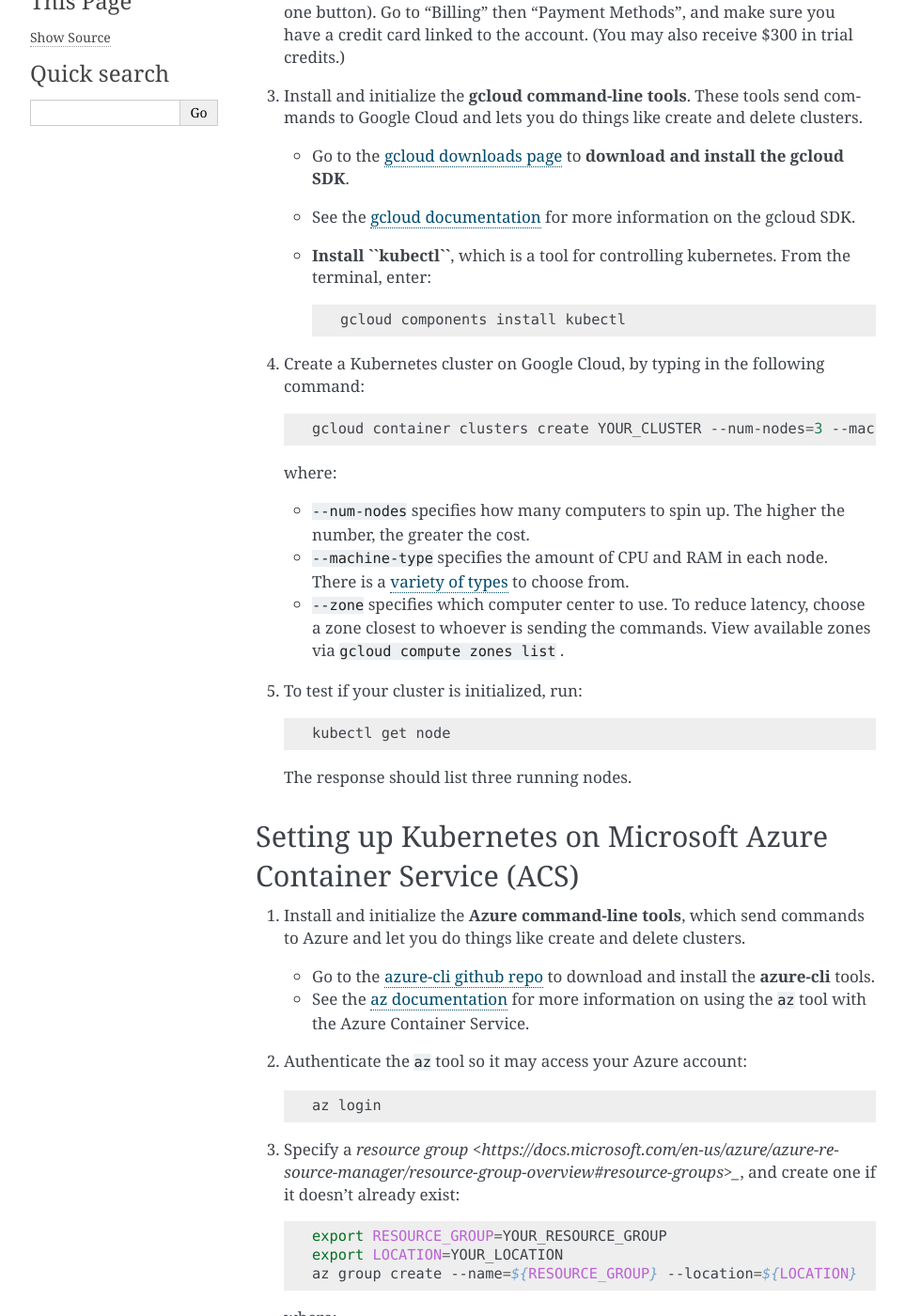
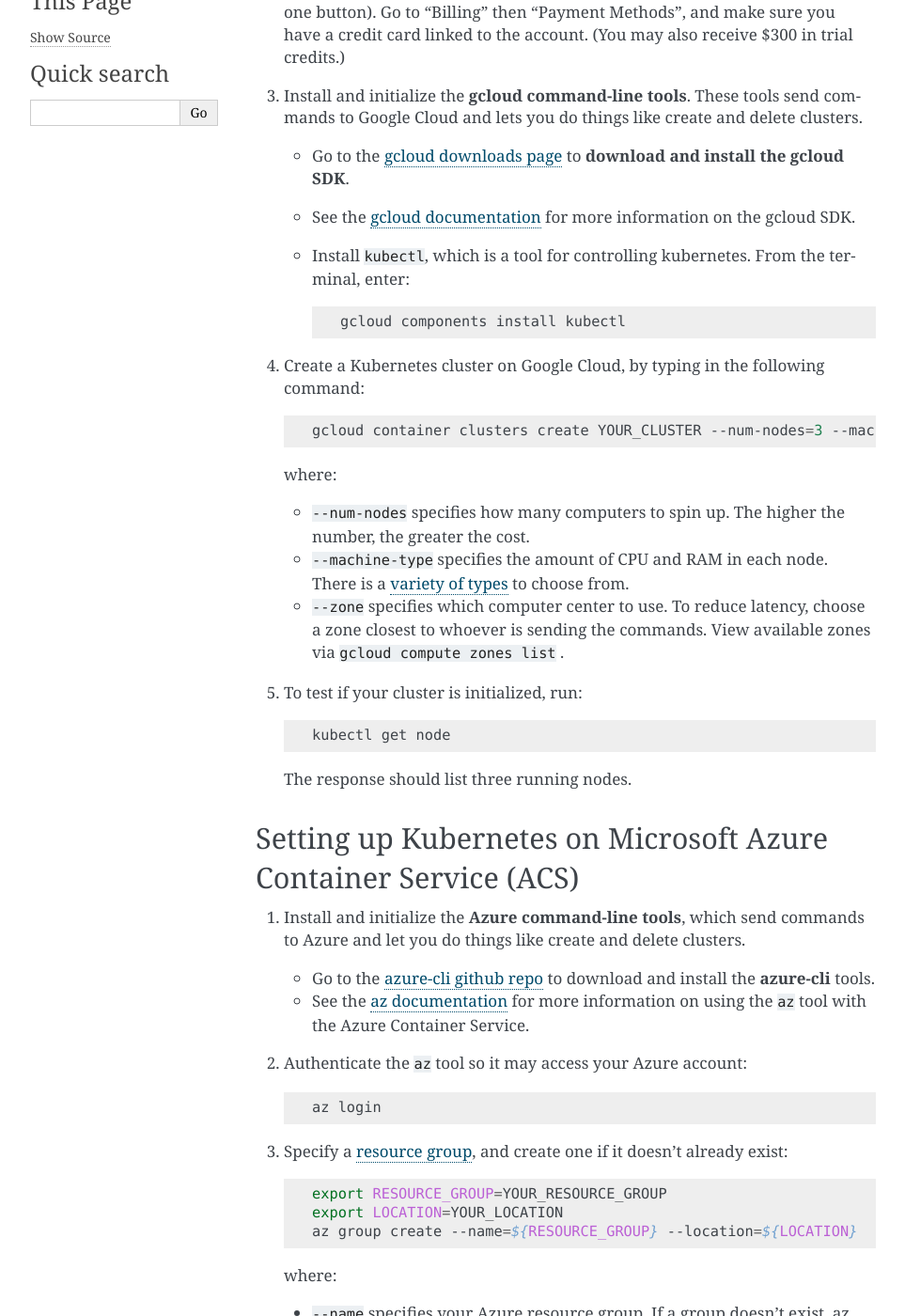
Before and after one commit to jupyterhub/zero-to-jupyterhub-k8s, a Sphinx documentation site: the page built from doc/source/create-k8s-cluster.rst, in a window 1280 px wide and 1400 px high, scrolled down 441 px. Shown: the whole window at 94% size, without its empty margins (148-1111 px from the left). Built offline with Sphinx 7.4.7, drawn with Linux system fonts in a browser that asks for light colours.

Commit message:
Correct format and link typo

```diff
--- a/doc/source/create-k8s-cluster.rst
+++ b/doc/source/create-k8s-cluster.rst
@@ -31,7 +31,7 @@
      to **download and install the gcloud SDK**.
    - See the `gcloud documentation <https://cloud.google.com/sdk/>`_ for
      more information on the gcloud SDK.
-   - **Install ``kubectl``**, which is a tool for controlling kubernetes. From
+   - Install ``kubectl``, which is a tool for controlling kubernetes. From
      the terminal, enter:
 
      .. code-block:: bash
@@ -83,7 +83,7 @@
 
       az login
 
-3. Specify a `resource group <https://docs.microsoft.com/en-us/azure/azure-resource-manager/resource-group-overview#resource-groups>_`,
+3. Specify a `resource group <https://docs.microsoft.com/en-us/azure/azure-resource-manager/resource-group-overview#resource-groups>`_,
    and create one if it doesn't already exist:
 
   .. code-block:: bash
```
